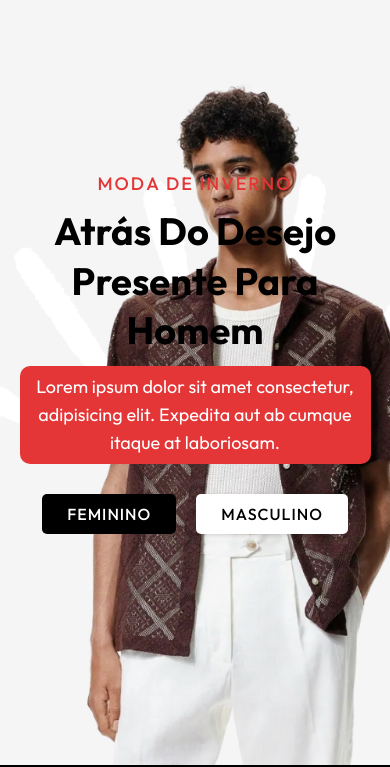
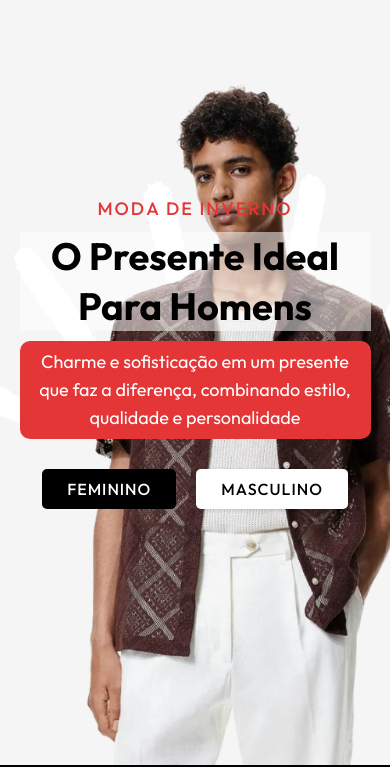
Before and after one commit to PabloG-7/ecommerce-kushi, a plain HTML site: page index.html in a window 390 px wide. Shown: the part 79-846 px from the top of the page. Drawn offline with nearby package versions, Linux system fonts and the light colour scheme.

Commit message:
update 1.8

```diff
--- a/index.html
+++ b/index.html
@@ -47,8 +47,8 @@
        <section class="home" id="home">
         <div class="home-text">
             <h4>Moda de Inverno</h4>
-            <h1>Atrás do desejo <br>presente para homem</h1>
-            <p>Lorem ipsum dolor sit amet consectetur, adipisicing elit. Expedita aut ab cumque itaque at laboriosam.</p>
+            <h1>O Presente Ideal <br> Para Homens</h1>
+            <p>Charme e sofisticação em um presente que faz a diferença, combinando estilo, qualidade e personalidade</p>
 
             <div class="home-btn">
               <a href="#" class="btn-1">Feminino</a>
--- a/mediaquey.css
+++ b/mediaquey.css
@@ -165,9 +165,12 @@
         background-image: url(imagens/image/banner.png);
         background-position: 73%;
         background-repeat: no-repeat;
-        background-size: cover;
+        background-size: 1500px;
         text-align: center;
         justify-content: center;
+     }
+     .home-text h1 {
+        background-color: rgba(255, 255, 255, 0.526);
      }
      .home-text p {
         color: rgb(255, 255, 255);
@@ -193,6 +196,7 @@
     .entire-text h2 {
         font-size: 32px;
         transition: 0.3s;
+
     }
     .footer-text {
         font-size: 15px;
```
